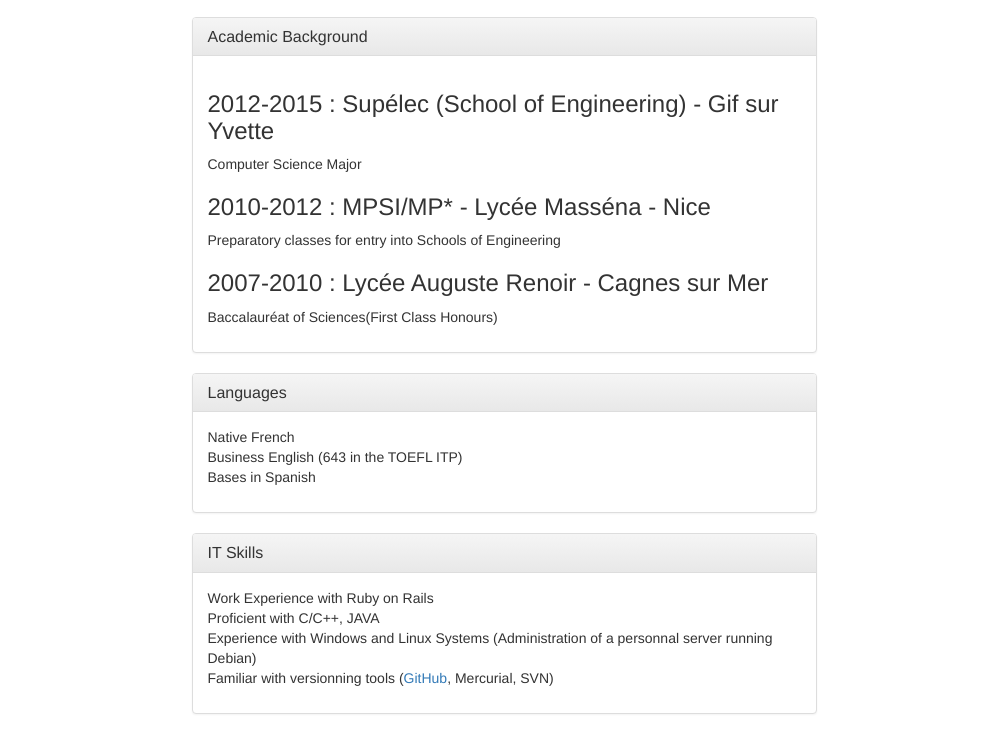
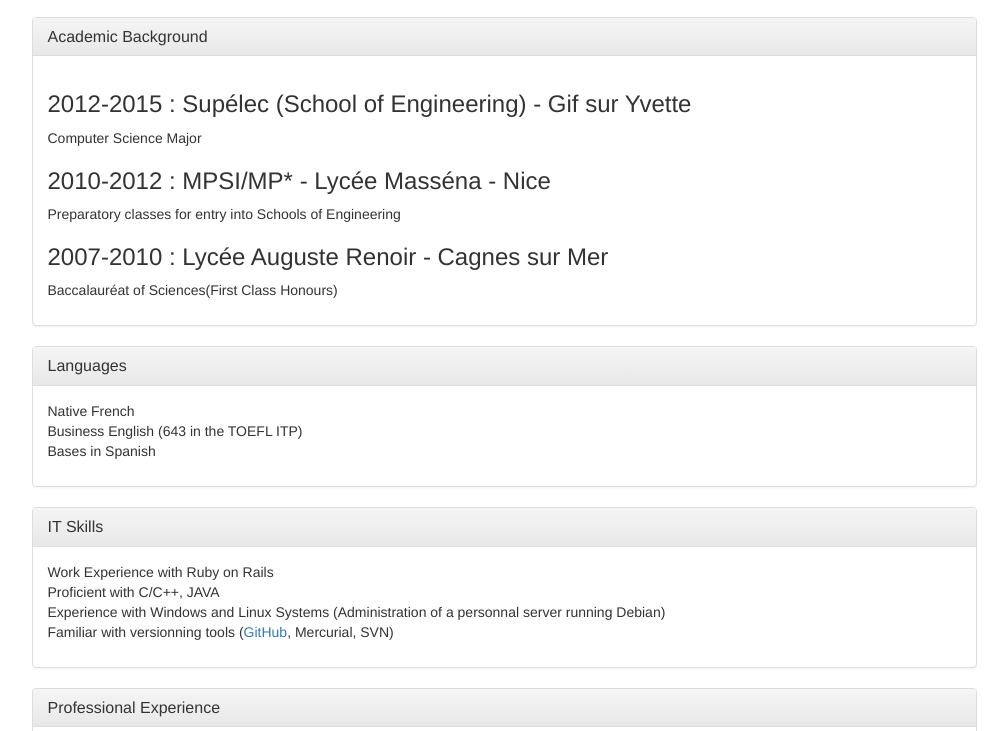
Before and after one commit to DupeF/dupef.github.io, a plain HTML site: page index.html in a window 1280 px wide. Shown: the part 103-834 px from the top of the page, without its empty margins (136-1144 px from the left). Drawn offline with nearby package versions, Linux system fonts and the light colour scheme.

Commit message:
Fix width overflow

```diff
--- a/index.html
+++ b/index.html
@@ -12,8 +12,9 @@
 
     </header>
 
+    <div class="container">
       <div class="row">
-      <div class="col-md-offset-3 col-md-6">
+        <div class="col-md-offset-1 col-md-10">
           <div class="page-header">
             <h1>Software Engineer</h1>
           </div>
@@ -92,7 +93,7 @@
           </div>
         </div>
       </div>
-
+    </div>
     <footer>
     </footer>
   </body>
```
Lines whose indentation alone changed are shown as unchanged.
